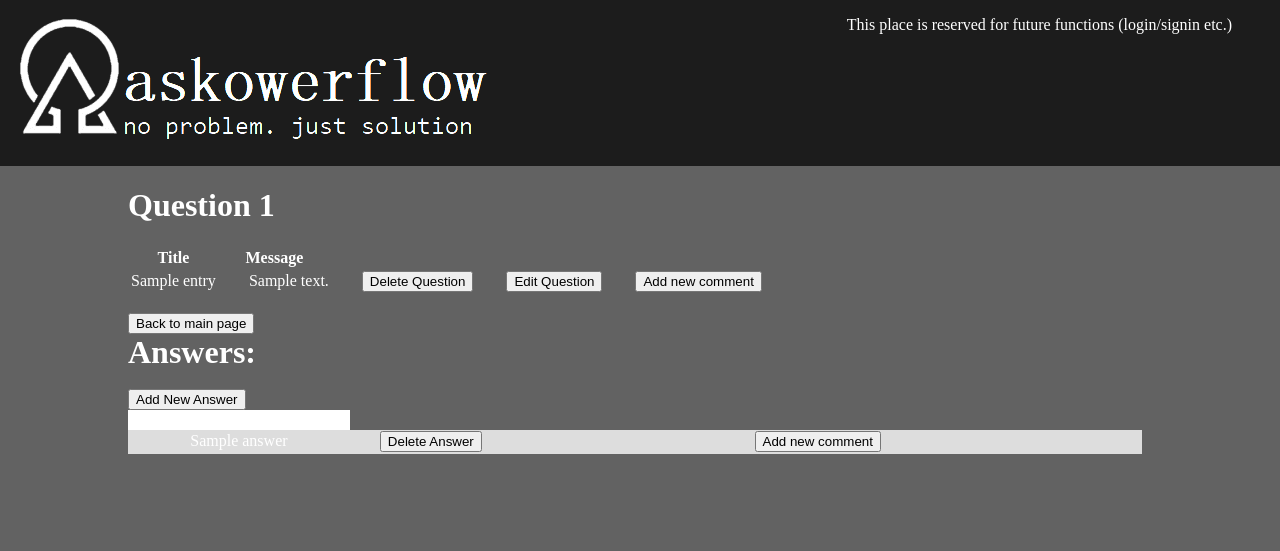
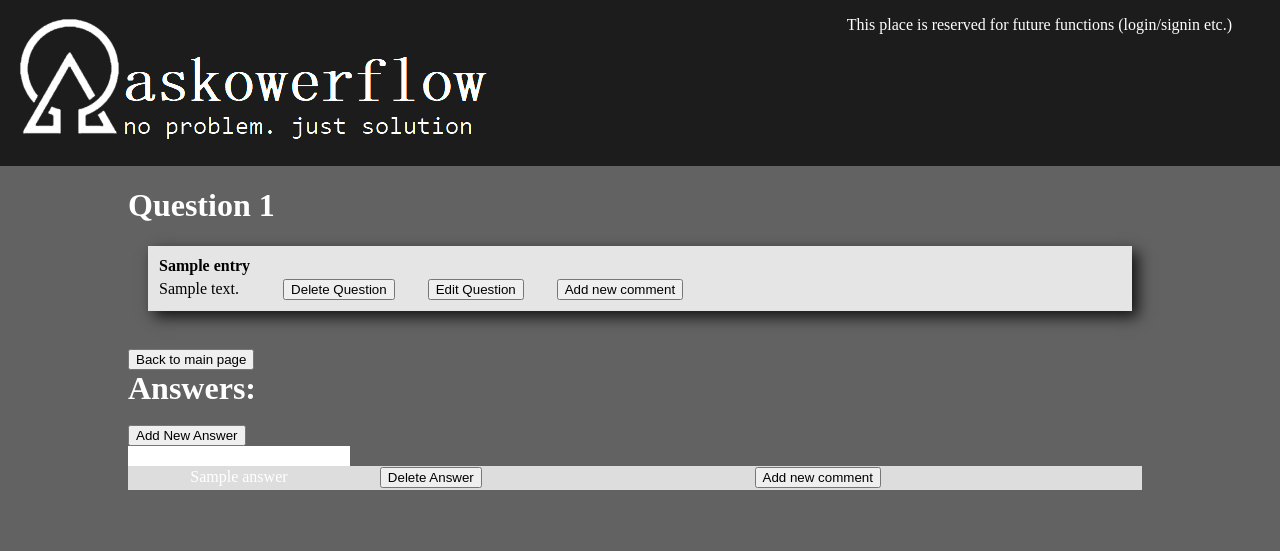
Before and after one commit to CodecoolGlobal/ask-mate-3-python-mllorand, a Flask app: template templates/question.html in a window 1280 px wide. Shown: the top 551 px of the page. Run offline with Flask 2, Linux system fonts and the light colour scheme; the template is opened without the code that fills it: most values are stand-ins (such as "Sample title", 1, 10 or a date in 2020); some libraries are stand-ins or nearby versions.

Commit message:
Add basic css to show question and add new comment

```diff
--- a/static/css/main.css
+++ b/static/css/main.css
@@ -88,6 +88,29 @@ body {
     padding: 0.5em;
     box-shadow: 6px 6px 14px rgba(0,0,0,0.8);
 }
+.question-card_for_one{
+    color: var(--cardc);
+    background-color: var(--cardbg);
+    display: block;
+    grid-template-columns: auto;
+    grid-template-rows: auto;
+    grid-template-areas:
+        'title smt'
+        'message vote-number'
+        'message view-number'
+        'message .';
+    margin: 20px;
+    padding: 0.5em;
+    box-shadow: 6px 6px 14px rgba(0,0,0,0.8);
+}
+.question-card_for_comment{
+    color: var(--cardc);
+    background-color: var(--cardbg);
+    margin: 20px;
+    padding: 0.5em;
+    width: 242px;   /* FIX ME!!!! */
+    box-shadow: 6px 6px 14px rgba(0,0,0,0.8);
+}
 .card-title{
     grid-area: title;
 }
--- a/templates/add_comment.html
+++ b/templates/add_comment.html
@@ -4,10 +4,12 @@
         <h1>Add new comment</h1>
         <form action=/question/{{ question_id }}/new-comment method="post" enctype="multipart/form-data">
             <input type="hidden" name="question_id" id="question_id" value="{{ question_id }}">
+            <div class="question-card_for_comment">
             <textarea name="message" id="message" cols="30" rows="10" placeholder="Write your message..." required></textarea>
             <input type="hidden" name="edited_count" id="edited_count" value="0">
         <br>
         <button onclick="location.href='/question/{{ question_id }}" value="submit">Submit new comment</button>
         </form>
+    </div>
     </body>
 {% endblock %}
--- a/templates/question.html
+++ b/templates/question.html
@@ -1,19 +1,19 @@
 {% extends "layout.html" %}
 {% block content %}
 	<h1>Question {{ question_id }}</h1>
-    <table>
+    <table class="question-card_for_one">
         <tr>
-            <th>Title</th>
-            <th>Message</th>
+            {% for cell in question %}
+                <div class="card-title"><th>{{ cell.title }}</th></div>
+            {% endfor %}
         </tr>
         <tr>
         {% for cell in question %}
-            <td>{{ cell.title }}</td>
-            <td>{{ cell.message }}</td>
+            <div class="card-message"><td>{{ cell.message }}</td></div>
         {% endfor %}
-        <td><button onclick="location.href='/question/{{ question['id'] }}/delete'">Delete Question</button></td>
-        <td><button onclick="location.href='/question/{{ question['id'] }}/edit'">Edit Question</button></td>
-        <td><button onclick="location.href='/question/{{ question_id }}/new-comment'">Add new comment</button></td>
+            <div><td><button onclick="location.href='/question/{{ question['id'] }}/delete'">Delete Question</button></td></div>
+            <div><td><button onclick="location.href='/question/{{ question['id'] }}/edit'">Edit Question</button></td></div>
+            <div><td><button onclick="location.href='/question/{{ question_id }}/new-comment'">Add new comment</button></td></div>
 
         </tr>
     </table><br>
```
